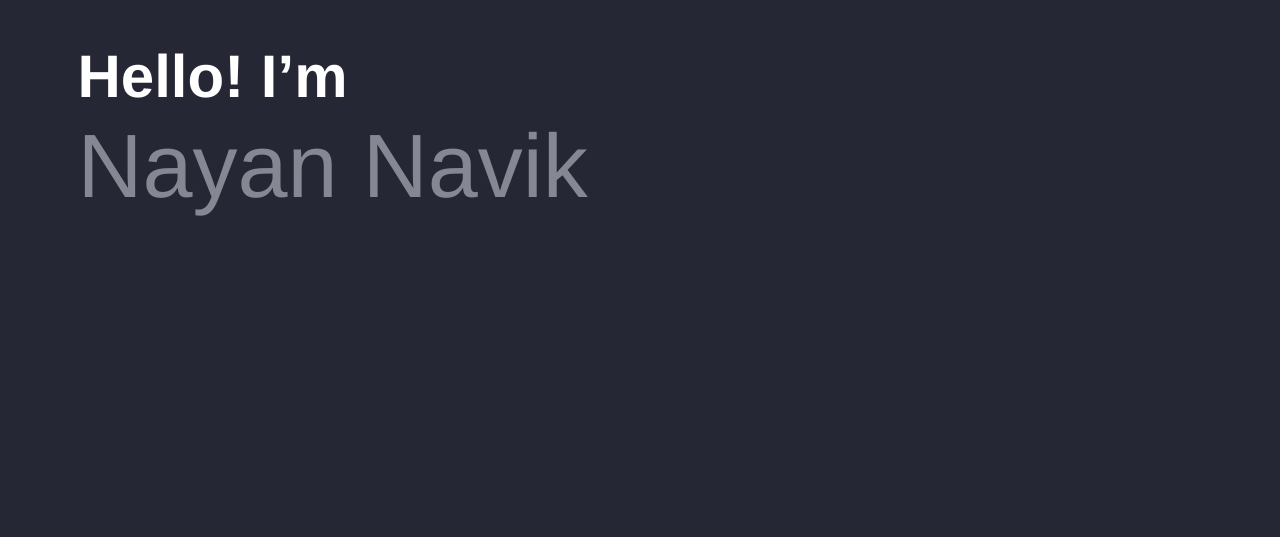
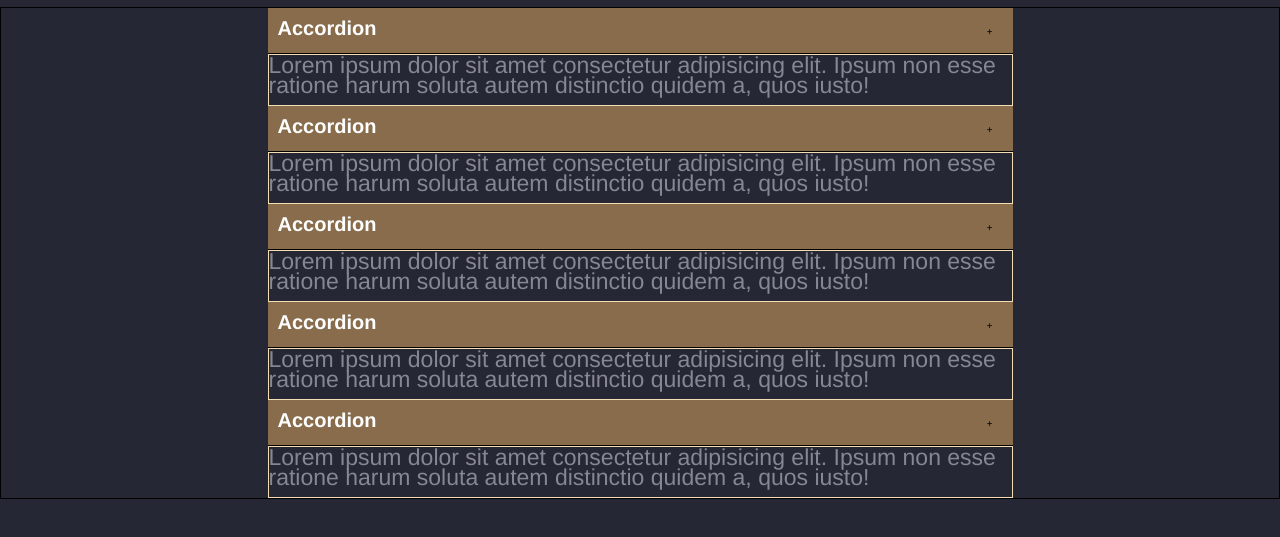
Before and after one commit to NayanMachhi007/Portfolio, a plain HTML site: page index.html in a window 1280 px wide. Shown: the part 113-650 px from the top of the page. Drawn offline with nearby package versions, Linux system fonts and the light colour scheme.

Commit message:
new update done

```diff
--- a/index.html
+++ b/index.html
@@ -91,24 +91,90 @@
         <div class="bar3"></div>
     </div>
 
-    <!-- Banner Section -->
+    <!-- Acoordion  Section -->
 
-    <section class="hero-section pt-40">
-        <div class="hero-wrapper">
-            <div class="container">
-                <div class="row">
-                    <div class="col-6">
-                        <!-- Banner section content -->
 
-                        <h3 class="h3__primary__heading">Hello! I’m</h3>
-                        <h4 class="h4__primary__heading">Nayan Navik</h4>
+    <section class="accordion-section">
+        <div class="container">
+            <div class="row justify-content-center">
+                <div class="col-8">
+                    <div class="accordion__iteam">
+                        <div class="accordion_label">
+                            <h2 class="h3__primary__heading">Accordion</h2>
+                        </div>
 
+                        <div class="accordion__content">
+                            <p class="simple__para">
+                                Lorem ipsum dolor sit amet consectetur adipisicing elit. Ipsum non esse ratione harum
+                                soluta autem distinctio quidem a, quos iusto!
+                            </p>
+                        </div>
                     </div>
+
+                    <div class="accordion__iteam">
+                        <div class="accordion_label">
+                            <h2 class="h3__primary__heading">Accordion</h2>
+                        </div>
+
+                        <div class="accordion__content">
+                            <p class="simple__para">
+                                Lorem ipsum dolor sit amet consectetur adipisicing elit. Ipsum non esse ratione harum
+                                soluta autem distinctio quidem a, quos iusto!
+                            </p>
+                        </div>
+                    </div>
+
+
+                    <div class="accordion__iteam">
+                        <div class="accordion_label">
+                            <h2 class="h3__primary__heading">Accordion</h2>
+                        </div>
+
+                        <div class="accordion__content">
+                            <p class="simple__para">
+                                Lorem ipsum dolor sit amet consectetur adipisicing elit. Ipsum non esse ratione harum
+                                soluta autem distinctio quidem a, quos iusto!
+                            </p>
+                        </div>
+                    </div>
+
+
+                    <div class="accordion__iteam">
+                        <div class="accordion_label">
+                            <h2 class="h3__primary__heading">Accordion</h2>
+                        </div>
+
+                        <div class="accordion__content">
+                            <p class="simple__para">
+                                Lorem ipsum dolor sit amet consectetur adipisicing elit. Ipsum non esse ratione harum
+                                soluta autem distinctio quidem a, quos iusto!
+                            </p>
+                        </div>
+                    </div>
+
+
+                    <div class="accordion__iteam">
+                        <div class="accordion_label">
+                            <h2 class="h3__primary__heading">Accordion</h2>
+                        </div>
+
+                        <div class="accordion__content">
+                            <p class="simple__para">
+                                Lorem ipsum dolor sit amet consectetur adipisicing elit. Ipsum non esse ratione harum
+                                soluta autem distinctio quidem a, quos iusto!
+                            </p>
+                        </div>
+                    </div>
+
                 </div>
+
             </div>
         </div>
     </section>
 
+
+
+    <script src="./js/accordion.js"></script>
 
     <script src="https://cdn.jsdelivr.net/npm/bootstrap@5.0.2/dist/js/bootstrap.bundle.min.js"
         integrity="sha384-MrcW6ZMFYlzcLA8Nl+NtUVF0sA7MsXsP1UyJoMp4YLEuNSfAP+JcXn/tWtIaxVXM"
--- /dev/null
+++ b/js/accordion.js
@@ -0,0 +1,10 @@
+const accordioniteam = document.querySelectorAll(".accordion__iteam");
+
+accordioniteam.forEach((item) => {
+  const label = item.querySelector(".accordion_label");
+  const accordionContent = item.querySelector(".accordion__content");
+
+  label.addEventListener('click', () => {
+    item.classList.toggle('active');
+  });
+});
--- /dev/null
+++ b/scss/_accordion.scss
@@ -0,0 +1,45 @@
+.accordion-section {
+  border: 1px solid black;
+  .accordion__iteam {
+    .accordion_label {
+      position: relative;
+      padding: 1rem;
+      background-color: #896c4c;
+      color: black;
+      cursor: pointer;
+      border-bottom: 1px solid black;
+       transition: all 0.6s ease;
+
+      &::before {
+        content: "+";
+        position: absolute;
+        top: 50%;
+        right: 2rem;
+        transform: translateY(-50%);
+        font-size: 1rem;
+
+      }
+    }
+    &.active {
+      .accordion_label {
+        &::before {
+          content: "-";
+        }
+      }
+    }
+    .accordion__content {
+      border: 1px solid wheat;
+
+
+    }
+  }
+
+  .accordion__iteam {
+    &.active {
+      .accordion__content {
+        display: block;
+
+      }
+    }
+  }
+}
--- a/scss/_global.scss
+++ b/scss/_global.scss
@@ -1,5 +1,5 @@
 @mixin h3__primary__heading {
-  font-size: 6rem;
+  font-size: 2rem;
   letter-spacing: 0;
   font-weight: 700;
   line-height: 1;
@@ -25,6 +25,12 @@
   position: relative;
 }
 
+@mixin simple__para {
+  font-size: 2.3rem;
+  line-height:2rem;
+  color: #858792;
+}
+
 .primary__a {
   @include primary__a;
 }
@@ -41,12 +47,15 @@
   @include h4__primary__heading;
 }
 
+.simple__para {
+  @include simple__para;
+}
 // Padding
 
 @mixin pt-40 {
   padding-top: 4rem;
 }
 
-.pt-40{
+.pt-40 {
   @include pt-40;
 }
--- a/scss/_var.scss
+++ b/scss/_var.scss
@@ -5,6 +5,8 @@ $h3__primary__heading: 0.5rem;
 $h4__primary__heading: 1rem;
 $h5__primary__heading: 0.5rem;
 $h6__primary__heading: 0.5rem;
+$simple__para:2.3rem;
+
 
 // color
 $white: #f8f9fa;
--- a/scss/main.scss
+++ b/scss/main.scss
@@ -7,6 +7,7 @@
 @import "_large_screen";
 @import "_nav";
 @import "_breakpoints";
+@import "_accordion";
 
 * {
   margin: 0;
```
Also changed, not shown: scss/main.css, 1 other file.
